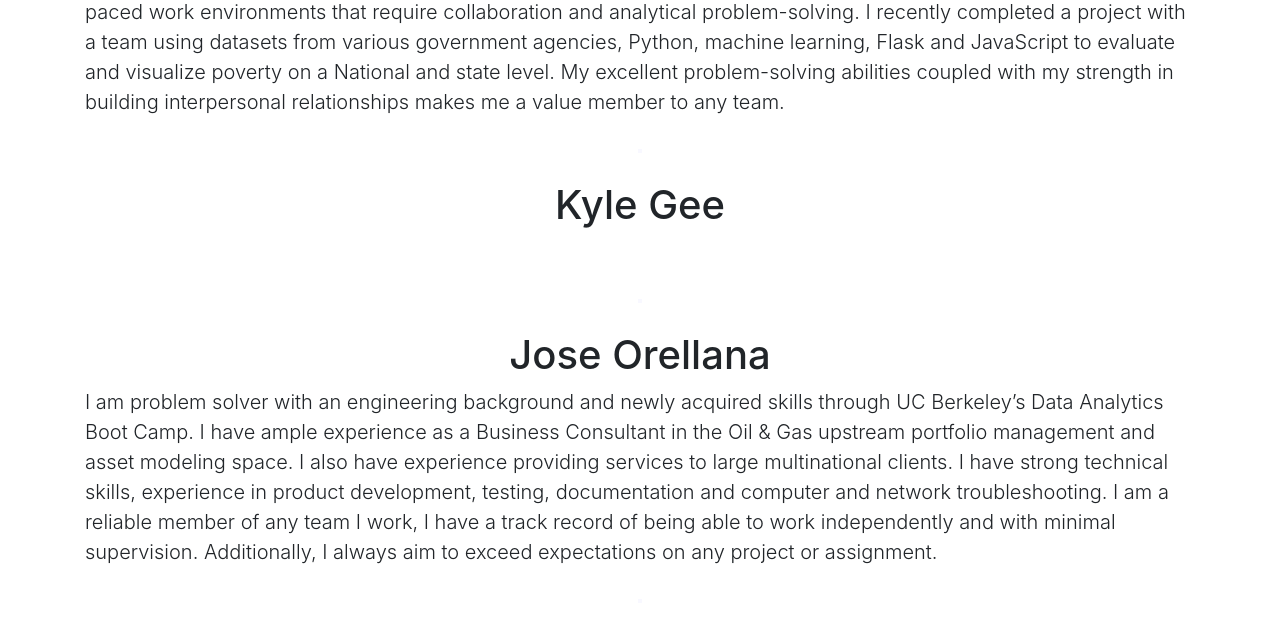
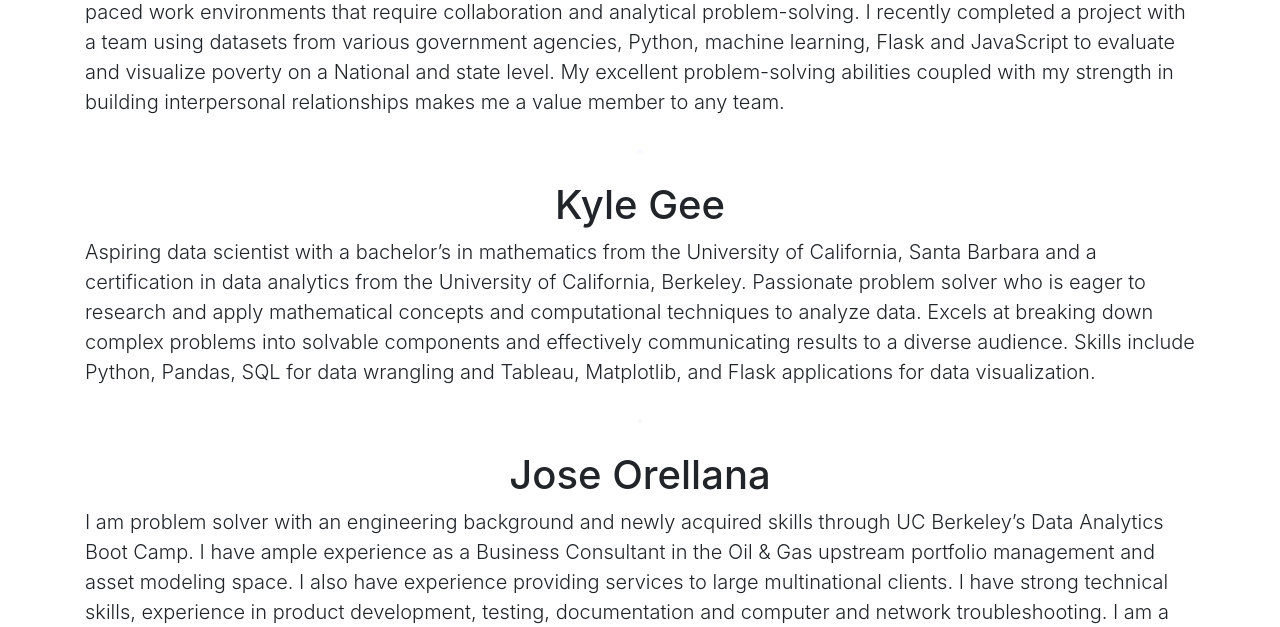
Before and after one commit to taytaka/Poverty_and_Minimum_Wage, a Flask app: page /about in a window 1280 px wide. Shown: the part 1351-1978 px from the top of the page. Before the commit the page ends 1915 px from the top, so only its background shows below. Run offline with Flask 2, Linux system fonts and the light colour scheme; some libraries are stand-ins or nearby versions.

Commit message:
Added brand statements.

```diff
--- a/Visualizations/webpage/templates/about.html
+++ b/Visualizations/webpage/templates/about.html
@@ -169,7 +169,7 @@
       <div class="col-12">
       <h1>Kyle Gee</h1>
       <p class="lead text-left text-break">
-
+        Aspiring data scientist with a bachelor’s in mathematics from the University of California, Santa Barbara and a certification in data analytics from the University of California, Berkeley. Passionate problem solver who is eager to research and apply mathematical concepts and computational techniques to analyze data. Excels at breaking down complex problems into solvable components and effectively communicating results to a diverse audience. Skills include Python, Pandas, SQL for data wrangling and Tableau, Matplotlib, and Flask applications for data visualization.
         <br>
         </p>
       </div>
```
